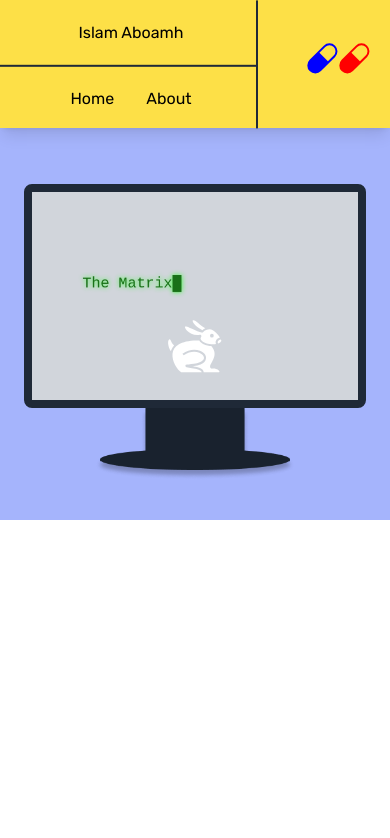
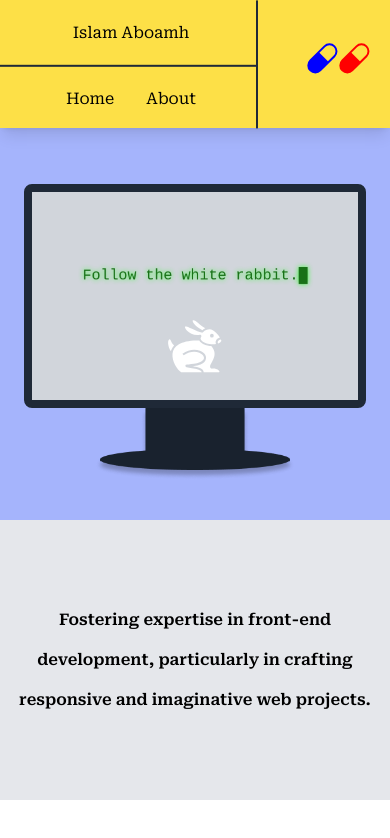
Before and after one commit to I-A11/islam-matrix, a Next.js app: page / in a window 390 px wide. Shown: the top 838 px of the page. Built offline with nearby package versions, Linux system fonts and the light colour scheme.

Commit message:
Add home message component and adjust the matrix message in different screen size.

```diff
--- a/app/components/Navbar.jsx
+++ b/app/components/common/Navbar.jsx
@@ -1,6 +1,6 @@
 "use client";
 import { useState } from "react";
-import { useColorContext } from "../context/color_context";
+import { useColorContext } from "../../context/color_context";
 import { BsCapsule } from "react-icons/bs";
 import Link from "next/link";
 
@@ -14,7 +14,7 @@
           color ? "bg-yellow-300" : "bg-cyan-500"
         }  sticky top-0 shadow-lg`}
       >
-        <div className="justify-around items-center hidden md:flex py-6 border-b-1 ">
+        <div className="justify-around items-center hidden md:flex py-6 border-b-1 font-semibold">
           <Link className="hover:underline decoration-1" href="/">
             Islam Aboamh
           </Link>
--- a/app/components/home/HomeHero.jsx
+++ b/app/components/home/HomeHero.jsx
@@ -15,8 +15,10 @@
     <div
       className={` bg-gray-300 h-56 xs:h-80 border-8 border-gray-800 mt-10 rounded-lg xs:max-w-[38rem] mx-auto`}
     >
-      <div className="flex xs:flex-row flex-col justify-center xs:pr-8 pr-0 items-center xs:max-w-[36rem] mx-auto ">
-        <Canvas />
+      <div className="flex xs:flex-row flex-col justify-between xs:pr-8 pr-0 items-center xs:max-w-[38rem] mx-auto">
+        <div className="">
+          <Canvas />
+        </div>
         <div className="">
           <Link href="/matrix">
             <GiRabbit size={60} fill="white" className="" />
--- /dev/null
+++ b/app/components/home/HomeMessage.jsx
@@ -0,0 +1,11 @@
+const HomeMessage = () => {
+  return (
+    <div className="bg-gray-200 py-20 px-4 flex justify-center items-center">
+      <p className="sm:text-xl  text-center font-semibold sm:leading-10 leading-10 xs:max-w-[52rem] mx-auto">
+        Fostering expertise in front-end development, particularly in crafting
+        responsive and imaginative web projects.
+      </p>
+    </div>
+  );
+};
+export default HomeMessage;
--- a/app/globals.css
+++ b/app/globals.css
@@ -71,16 +71,40 @@
   margin-right: auto;
   width: 300px;
   z-index: 100;
-  transform: translateY(-22.5rem);
+  transform: translateY(-38rem);
 }
 
-@media (max-width: 420px) {
+@media (max-width: 655px) {
   canvas {
-    transform: translateY(-16rem);
+    transform: translateY(-40.5rem);
   }
 }
-@media (max-width: 409px) {
+
+@media (max-width: 639px) {
   canvas {
+    transform: translateY(-38rem);
+  }
+}
+@media (max-width: 530px) {
+  canvas {
+    transform: translateY(-41rem);
     width: 250px;
   }
 }
+@media (max-width: 420px) {
+  canvas {
+    transform: translateY(-34rem);
+  }
+}
+
+@media (max-width: 384px) {
+  canvas {
+    transform: translateY(-37rem);
+    width: 220px;
+  }
+}
+@media (max-width: 289px) {
+  canvas {
+    transform: translateY(-39rem);
+  }
+}
--- a/app/layout.jsx
+++ b/app/layout.jsx
@@ -1,9 +1,12 @@
-import Navbar from "./components/Navbar";
+import Navbar from "./components/common/Navbar";
 import { ColorProvider } from "./context/color_context";
 import "./globals.css";
-import { Rubik } from "next/font/google";
+import { Roboto_Serif } from "next/font/google";
 
-const rubik = Rubik({ subsets: ["latin"] });
+const roboto = Roboto_Serif({
+  subsets: ["latin"],
+  weight: ["100", "200", "300", "400", "500", "600", "700", "800"],
+});
 
 export const metadata = {
   title: "Create Next App",
@@ -13,7 +16,7 @@
 export default function RootLayout({ children }) {
   return (
     <html lang="en">
-      <body className={rubik.className}>
+      <body className={roboto.className}>
         {/* <Navbar /> */}
         <ColorProvider>{children}</ColorProvider>
       </body>
--- a/app/page.jsx
+++ b/app/page.jsx
@@ -1,11 +1,13 @@
-import Navbar from "./components/Navbar";
+import Navbar from "./components/common/Navbar";
 import HomeContainer from "./components/home/HomeContainer";
+import HomeMessage from "./components/home/HomeMessage";
 
 export default function Home() {
   return (
     <>
       <Navbar />
       <HomeContainer />
+      <HomeMessage />
     </>
   );
 }
--- a/tailwind.config.js
+++ b/tailwind.config.js
@@ -13,7 +13,7 @@
           "conic-gradient(from 180deg at 50% 50%, var(--tw-gradient-stops))",
       },
       screens: {
-        xs: "420px",
+        xs: "421px",
       },
     },
   },
```
